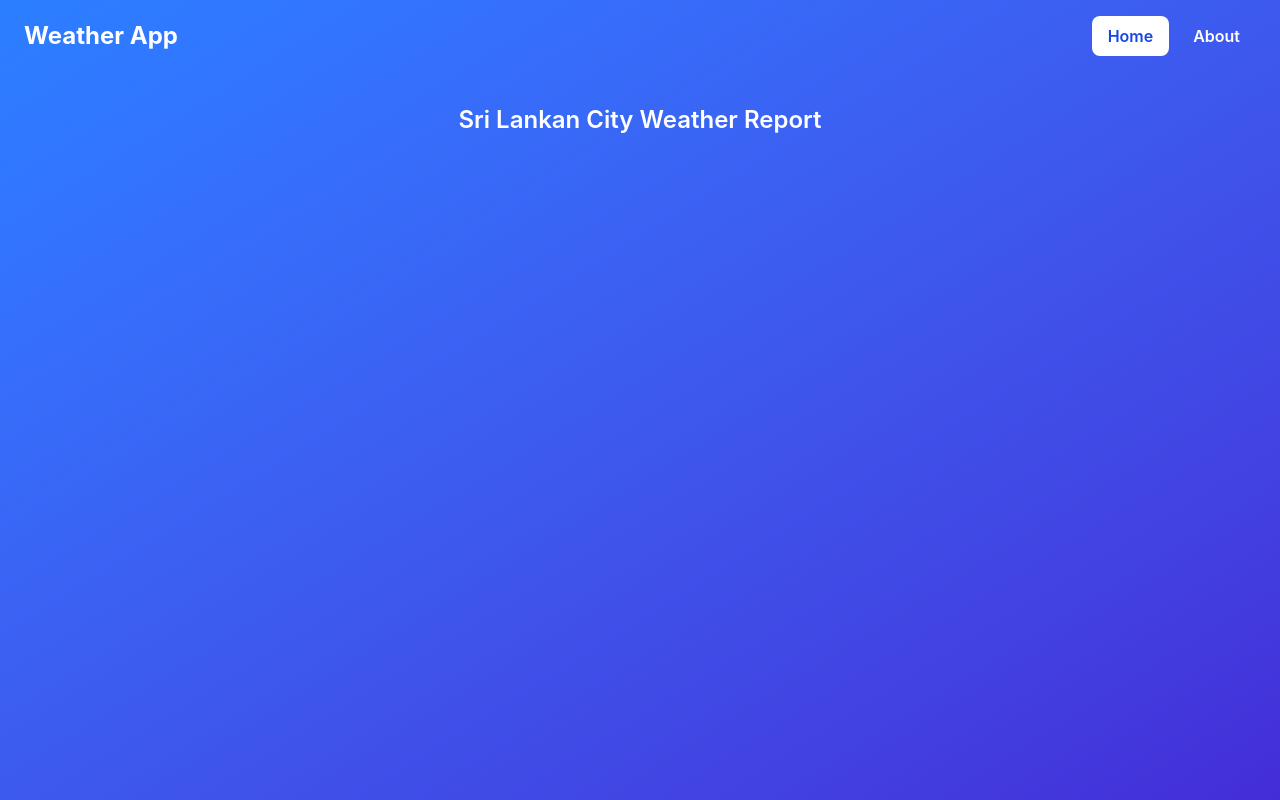
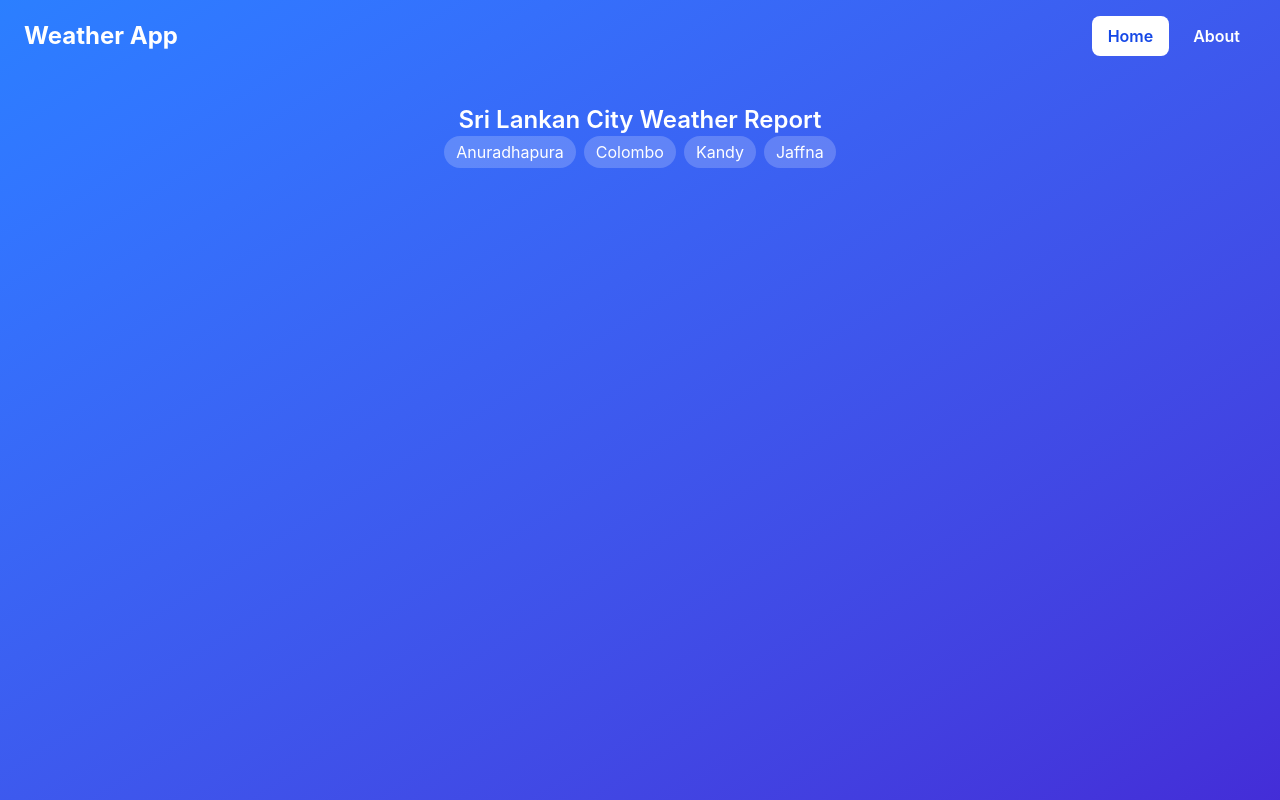
Before and after one commit to yasirumadhuwantha/weather-app-react-basic, a React (Vite) app in the folder weather-app-react-basic/: page / in a window 1280 px wide. Built offline with nearby package versions, Linux system fonts and the light colour scheme.

Commit message:
Added Changes

```diff
--- a/weather-app-react-basic/src/components/data/weather.js
+++ b/weather-app-react-basic/src/components/data/weather.js
@@ -1,26 +1,28 @@
 export const WEATHER_DATA = {
   anuradhapura: {
-    city: "Anuradhapura",
+    cityName: "Anuradhapura",
     temperature: 31,
     humidity: 78,
     windSpeed: 14,
   },
   colombo: {
-    city: "Colombo",
+    cityName: "Colombo",
     temperature: 34,
     humidity: 58,
     windSpeed: 34,
   },
   kandy: {
-    city: "Kandy",
+    cityName: "Kandy",
     temperature: 21,
     humidity: 88,
     windSpeed: 54,
   },
   jaffna: {
-    city: "Jaffna",
+    cityName: "Jaffna",
     temperature: 35,
     humidity: 78,
     windSpeed: 14,
   },
 };
+
+export const AVAILABLE_CITY = Object.values(WEATHER_DATA).map((city) => city.cityName);
--- a/weather-app-react-basic/src/components/home/Home.jsx
+++ b/weather-app-react-basic/src/components/home/Home.jsx
@@ -1,7 +1,17 @@
+import { AVAILABLE_CITY } from "../data/weather.js";
+
 const Home = () => {
   return (
     <div className="flex flex-col items-center px-4 py-8">
       <h1 className="text-2xl text-white font-semibold">Sri Lankan City Weather Report</h1>
+
+      <div className="flex flex-wrap justify-center gap-2 max-w-md">
+        {AVAILABLE_CITY.map((city) => (
+          <div key={city} className="px-3 py-1 bg-white/20 rounded-full text-white">
+            {city}
+          </div>
+        ))}
+      </div>
     </div>
   );
 };
```
